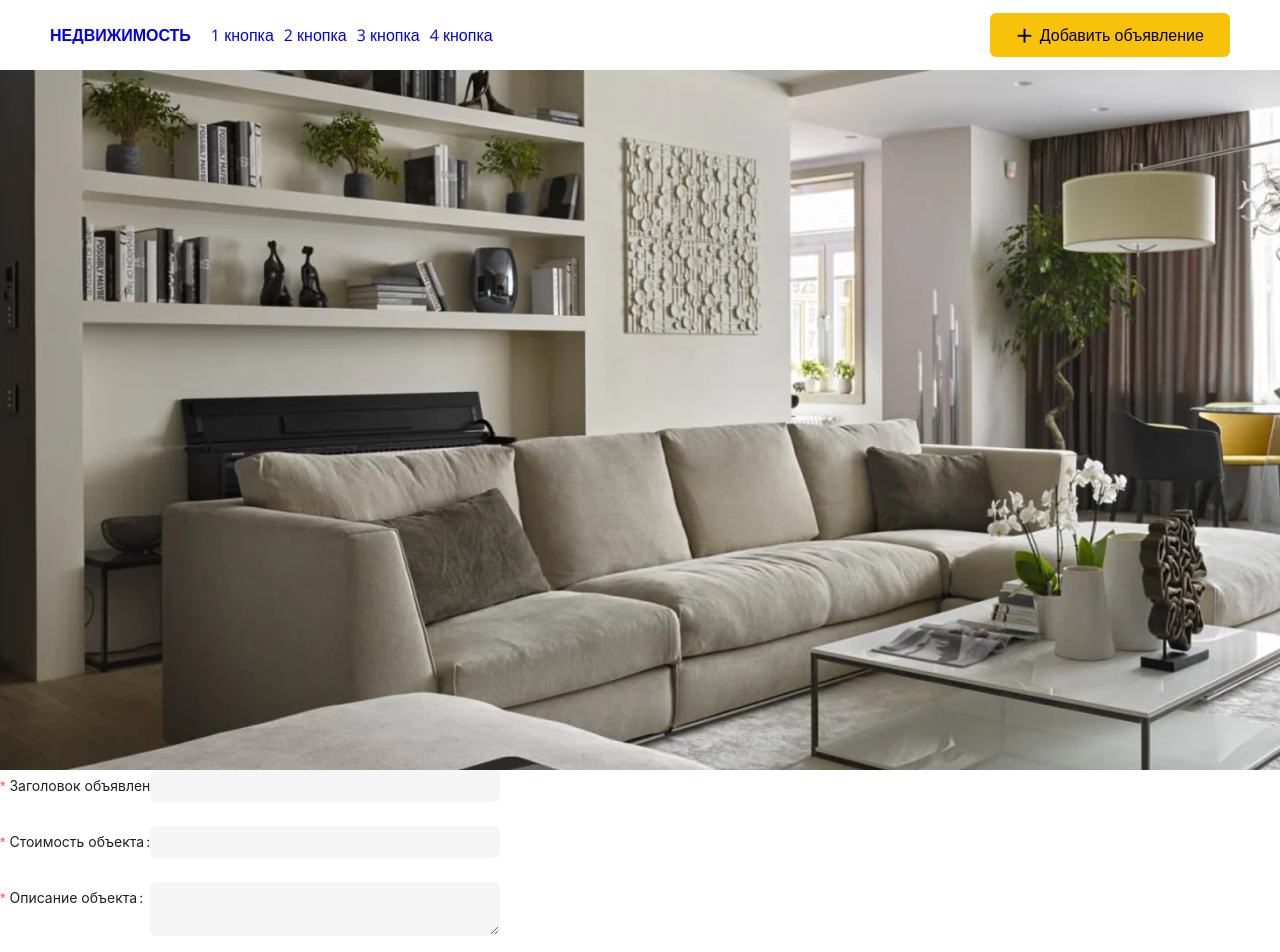
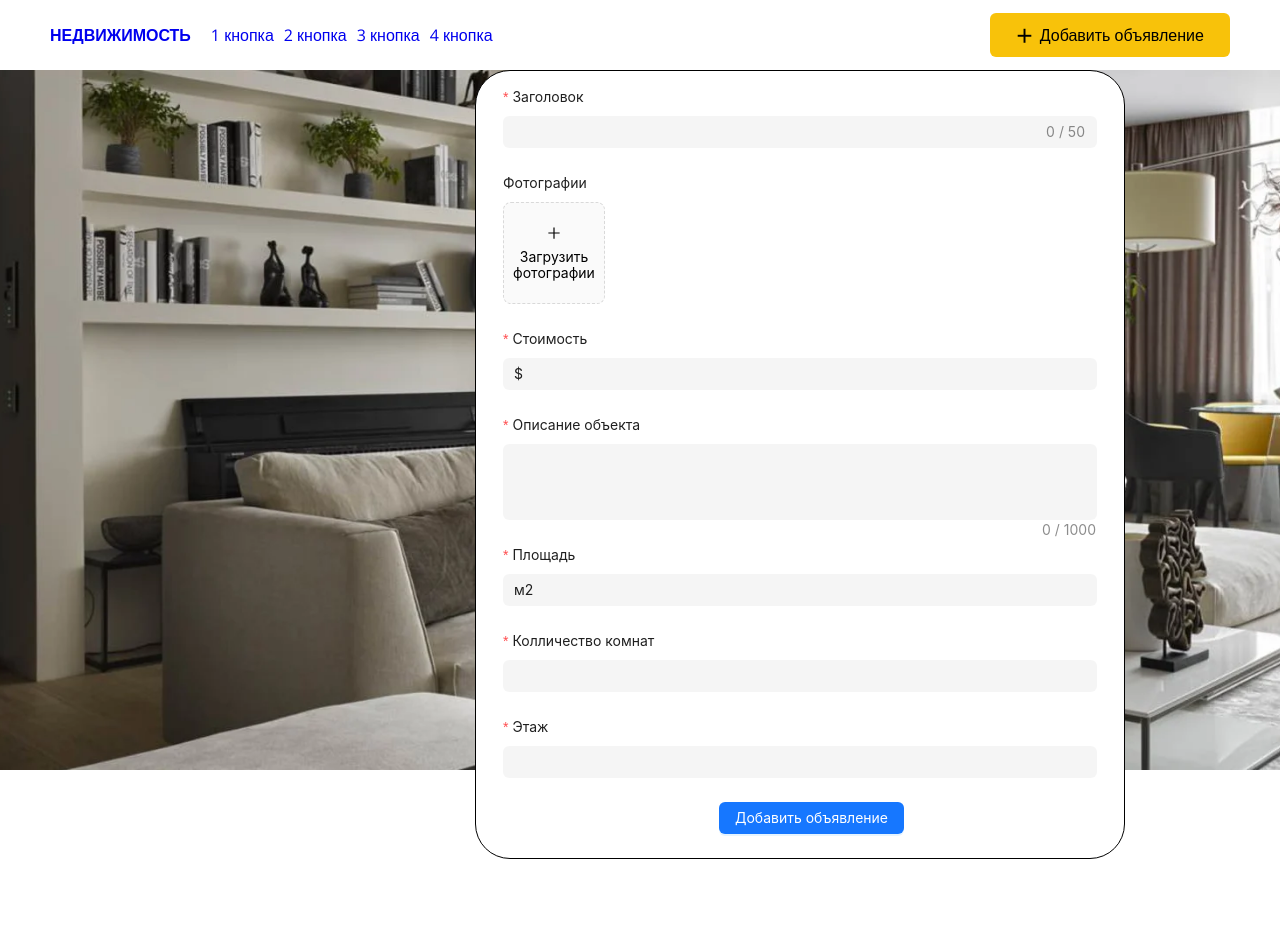
Before and after one commit to VadzimLasko/real_estate, a React (Create React App) app: page / in a window 1280 px wide. Shown: the top 952 px of the page. Built offline with nearby package versions, Linux system fonts and the light colour scheme.

Commit message:
Next commit

```diff
--- a/src/components/app/App.js
+++ b/src/components/app/App.js
@@ -3,10 +3,7 @@ import MainMenuPanel from "../mainMenuPanel/MainMenuPanel";
 import Footer from "../footer/Footer";
 import Skeleton from "@mui/material/Skeleton";
 import AddPhoto from "../forms/formElements/AddPhoto";
-import AddAdForm, {
-  validateMessages,
-  theme,
-} from "../forms/addAdForm/AddAdForm";
+import AddAdForm from "../forms/addAdForm/AddAdForm";
 import { ConfigProvider } from "antd";
 import "./app.sass";
 
@@ -14,10 +11,9 @@ const App = () => {
   return (
     <>
       <AppHeader />
-      <MainMenuPanel />
-      <ConfigProvider form={{ validateMessages }}>
+      <MainMenuPanel>
         <AddAdForm />
-      </ConfigProvider>
+      </MainMenuPanel>
       <Footer />
     </>
   );
--- a/src/components/forms/addAdForm/AddAdForm.js
+++ b/src/components/forms/addAdForm/AddAdForm.js
@@ -1,28 +1,17 @@
-import {
-  Button,
-  Cascader,
-  //   DatePicker,
-  Form,
-  Input,
-  InputNumber,
-  Mentions,
-  Select,
-  TreeSelect,
-  ConfigProvider,
-} from "antd";
+import { Button, Form, Input, InputNumber } from "antd";
 
 import AddPhoto from "../formElements/AddPhoto";
 
-// const { RangePicker } = DatePicker;
+import "./addAdForm.sass";
 
 const formItemLayout = {
   labelCol: {
-    xs: { span: 24 },
-    sm: { span: 6 },
+    xs: { span: 22 },
+    sm: { span: 22, push: 1 },
   },
   wrapperCol: {
-    xs: { span: 24 },
-    sm: { span: 14 },
+    xs: { span: 22 },
+    sm: { span: 22, offset: 1 },
   },
 };
 
@@ -30,11 +19,20 @@ export const validateMessages = {
   required: "Необходимо заполнить!",
 };
 
-export const theme = {
-  token: {
-    fontSize: "1.4rem",
-  },
+const initialValue = {
+  title: "",
+  price: "",
+  description: "",
+  square: "",
+  rooms: "",
+  floor: "",
 };
+
+// export const theme = {
+//   token: {
+//     fontSize: "1.4rem",
+//   },
+// };
 
 {
   /* <ConfigProvider form={{ validateMessages }}>
@@ -42,73 +40,113 @@ export const theme = {
 </ConfigProvider>; */
 }
 
-<ConfigProvider
+{
+  /* <ConfigProvider
   theme={{
     token: {
       fontSize: "1.4rem",
     },
-  }}
-/>;
+  }}form={{ validateMessages }}
+/>; */
+}
 
-const AddAdForm = () => (
-  <Form {...formItemLayout} variant="filled" style={{ maxWidth: 600 }}>
+const AddAdForm = () => {
+  return (
+    <div className="add-ad-form__wrapper">
+      <Form
+        {...formItemLayout}
+        // onFinish
+        // onFinishFailed
+        initialValue={initialValue}
+        scrollToFirstError
+        layout="vertical"
+        validateMessages={validateMessages}
+        variant="filled"
+        required="true"
+        name="AddAdForm"
+        // style={{
+        //   maxWidth: 700,
+        //   margin: "0 auto",
+        //   borderRadius: "50",
+        //   outlineColor: "#000000",
+        // }}
+      >
         <Form.Item
-      label="Заголовок объявления"
-      name="Заголовок объявления"
+          label="Заголовок"
+          name="title"
           rules={[
             {
               required: true,
-          message: "Пожалуйста, введите заголовок!",
-          type: "string",
-          max: 30,
-          min: 10,
             },
           ]}
         >
-      <Input />
+          <Input showCount maxLength={50} />
         </Form.Item>
-    <Form.Item
-      label="Стоимость объекта"
-      name="Стоимость объекта"
-      rules={[{ required: true, prefix: "$" }]}
-    >
-      <InputNumber style={{ width: "100%" }} />
+
+        <Form.Item label="Фотографии" name="photo">
+          <AddPhoto />
+        </Form.Item>
+
+        <Form.Item label="Стоимость" name="price" rules={[{ required: true }]}>
+          <InputNumber
+            min={1}
+            max={10000000}
+            addonBefore="$"
+            style={{ width: "100%" }}
+          />
         </Form.Item>
         <Form.Item
           label="Описание объекта"
-      name="Описание объекта"
-      rules={[{ required: true, max: 1000, min: 25 }]}
+          name="description"
+          rules={[{ required: true }]}
         >
-      <Input.TextArea />
+          <Input.TextArea
+            autoSize={{
+              minRows: 3,
+              maxRows: 10,
+            }}
+            showCount
+            maxLength={1000}
+          />
         </Form.Item>
-    ыва
+
         <Form.Item
+          rules={[
+            {
+              required: true,
+            },
+          ]}
           label="Площадь"
-      name="Площадь"
-      rules={[{ required: true, prefix: "м2", message: "Please input!" }]}
+          name="square"
         >
-      <InputNumber style={{ width: "100%" }} />
+          <InputNumber
+            min={1}
+            max={1000}
+            addonBefore="м2"
+            style={{ width: "100%" }}
+          />
         </Form.Item>
+
         <Form.Item
           label="Колличество комнат"
-      name="Колличество комнат"
-      rules={[{ required: true, message: "Please input!" }]}
+          name="rooms"
+          rules={[{ required: true }]}
         >
-      <InputNumber style={{ width: "100%" }} />
+          <InputNumber min={1} max={10} style={{ width: "100%" }} />
         </Form.Item>
-    <Form.Item
-      label="Этаж"
-      name="Этаж"
-      rules={[{ required: true, message: "Please input!" }]}
-    >
-      <InputNumber style={{ width: "100%" }} />
+
+        <Form.Item label="Этаж" name="floor" rules={[{ required: true }]}>
+          <InputNumber min={1} max={30} style={{ width: "100%" }} />
         </Form.Item>
-    <Form.Item wrapperCol={{ offset: 6, span: 16 }}>
+
+        <Form.Item wrapperCol={{ offset: 9 }}>
           <Button type="primary" htmlType="submit">
-        Submit
+            Добавить объявление
           </Button>
         </Form.Item>
       </Form>
+    </div>
   );
+};
 
 export default AddAdForm;
--- /dev/null
+++ b/src/components/forms/addAdForm/addAdForm.sass
@@ -0,0 +1,12 @@
+.add-ad-form__wrapper
+    max-width: 65rem
+    position: relative
+    z-index: 1000
+    // height: 68rem
+    padding-top: 1.5rem
+    margin: 0 auto
+    border-radius: 3.5rem
+    border: solid black 1.5px
+    // filter: blur(0px)
+    background-color: white
+    // backdrop-filter: blur(5px)
--- a/src/components/forms/formElements/AddPhoto.js
+++ b/src/components/forms/formElements/AddPhoto.js
@@ -1,6 +1,8 @@
 import { useState } from "react";
 import { PlusOutlined } from "@ant-design/icons";
 import { Modal, Upload } from "antd";
+
+import "./addPhoto.sass";
 
 const getBase64 = (file) =>
   new Promise((resolve, reject) => {
@@ -42,7 +44,7 @@ const AddAdForm = () => {
           marginTop: 8,
         }}
       >
-        Upload
+        Загрузить фотографии
       </div>
     </button>
   );
@@ -51,6 +53,8 @@ const AddAdForm = () => {
       <Upload
         action="https://run.mocky.io/v3/435e224c-44fb-4773-9faf-380c5e6a2188"
         listType="picture-card"
+        accept="image/*"
+        //method
         multiple={true}
         maxCount={8}
         fileList={fileList}
--- /dev/null
+++ b/src/components/forms/formElements/addPhoto.sass
@@ -0,0 +1,3 @@
+// .ant-upload-list, .ant-upload-list-picture-card
+//     display: flex
+//     justify-content: center
--- a/src/components/mainMenuPanel/MainMenuPanel.js
+++ b/src/components/mainMenuPanel/MainMenuPanel.js
@@ -1,9 +1,9 @@
 import "./mainMenuPanel.sass";
 
-const MainMenuPanel = () => {
+const MainMenuPanel = (props) => {
   return (
     <>
-      <section className="section-main"></section>
+      <section className="section-main">{props.children}</section>
     </>
   );
 };
--- a/src/components/mainMenuPanel/mainMenuPanel.sass
+++ b/src/components/mainMenuPanel/mainMenuPanel.sass
@@ -9,3 +9,4 @@
     width: 160rem
     height: 70rem
     margin: 0 auto
+    // filter: blur(5px)
```
Also changed, not shown: src/components/adsList/adsSlice.js (added, +74 -0 lines), src/components/usersList/usersSlice.js (added, +74 -0 lines), src/hooks/http.hook.js (added, +28 -0 lines), src/components/adsList/AdsList.js (added), src/components/usersList/UsersList.js (added). Lines whose indentation alone changed are shown as unchanged.
